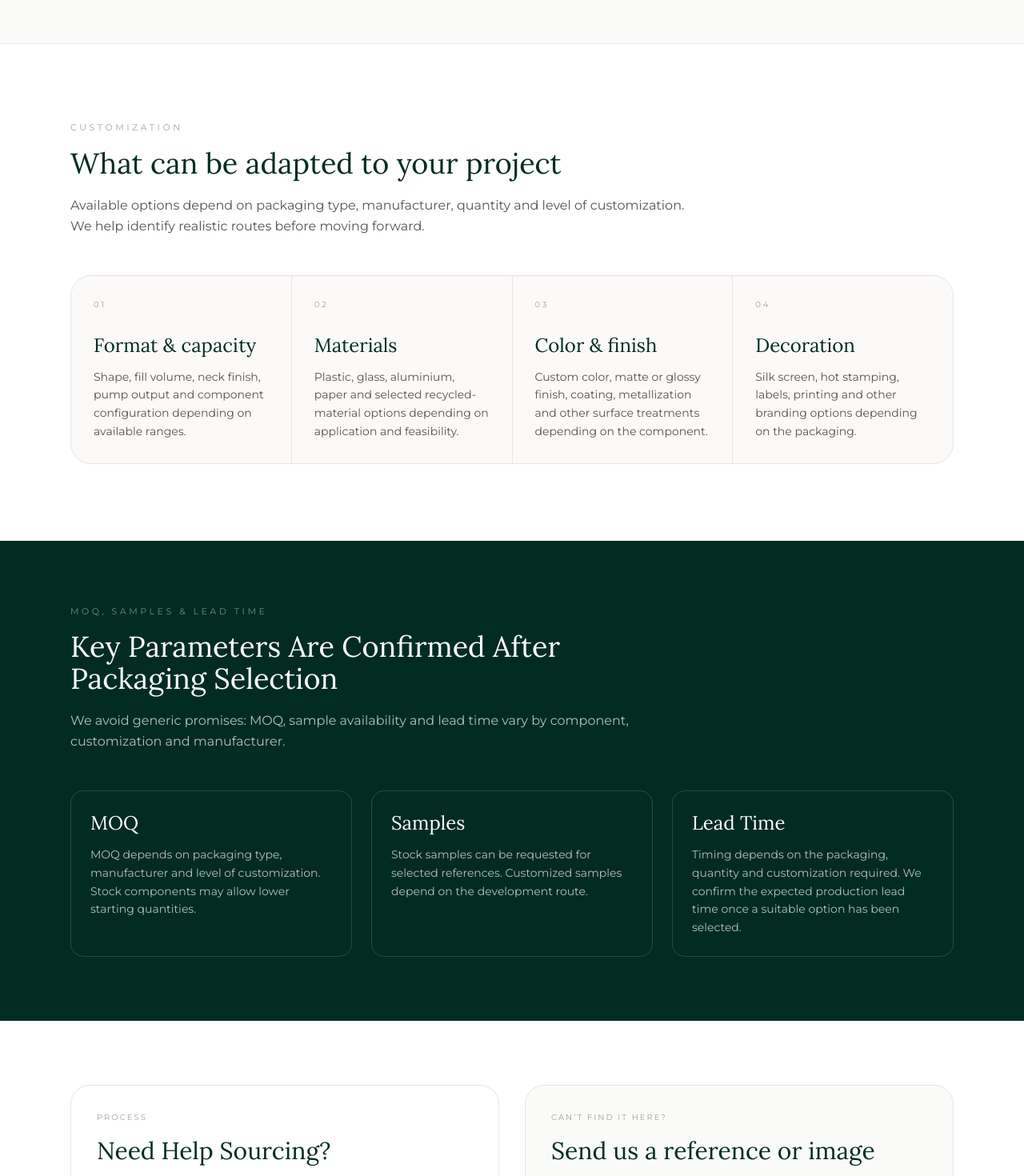
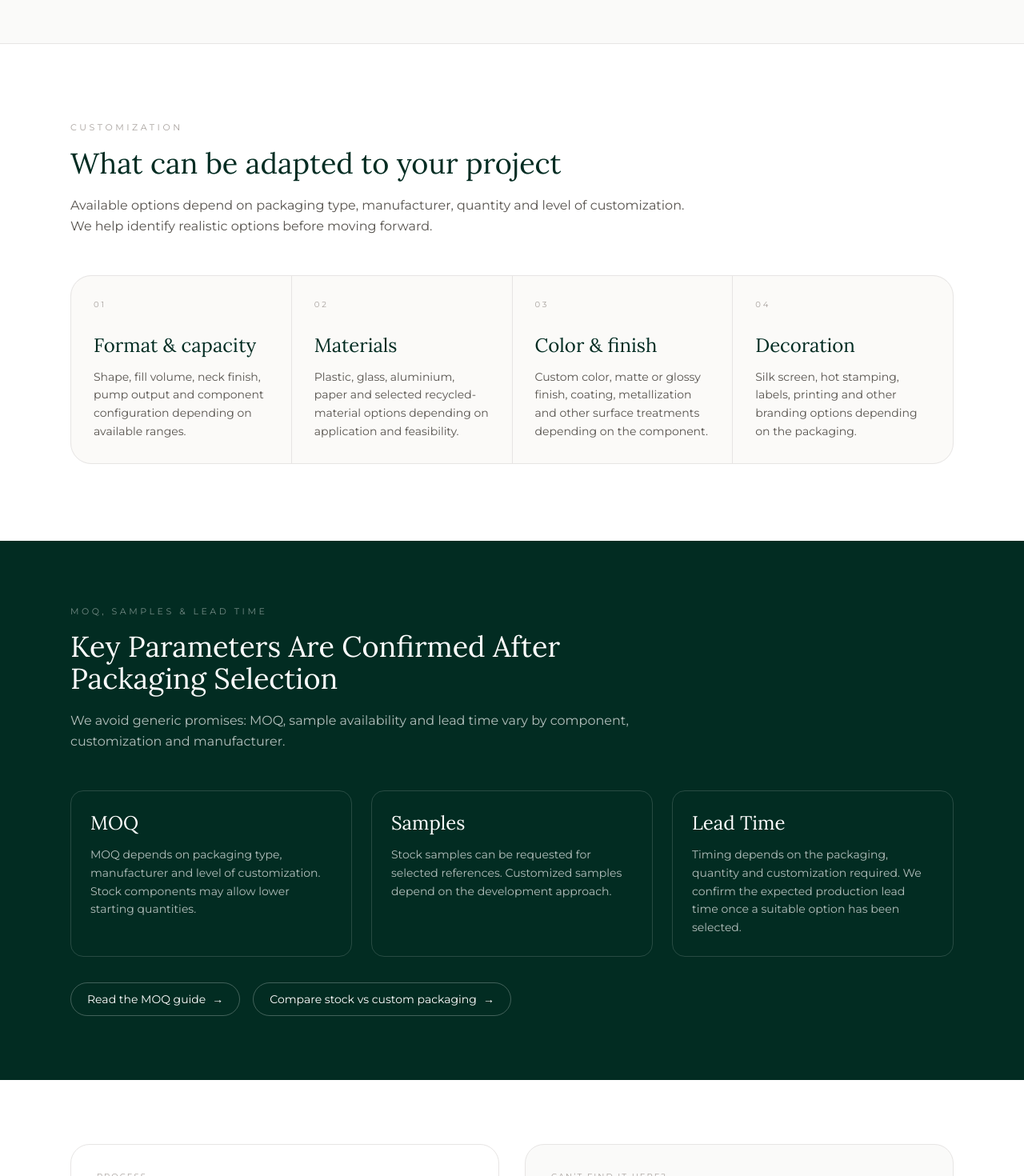
Before and after one commit to cathy6140/-Elmvale-Global-.github.io, a React (Vite) app: page /products in a window 1280 px wide. Shown: the part 1706-3176 px from the top of the page at 80% size. Built offline with nearby package versions, Linux system fonts and the light colour scheme.

Commit message:
Strengthen guide links from packaging page

```diff
--- a/src/pages/Products.tsx
+++ b/src/pages/Products.tsx
@@ -185,7 +185,7 @@ const Products: React.FC = () => {
           <p className="text-stone-600 leading-relaxed">
             {fr
               ? "Les possibilités dépendent du type de packaging, du fabricant, de la quantité et du niveau de personnalisation. Nous vous aidons à identifier les options réalistes avant d’avancer."
-              : "Available options depend on packaging type, manufacturer, quantity and level of customization. We help identify realistic routes before moving forward."}
+              : "Available options depend on packaging type, manufacturer, quantity and level of customization. We help identify realistic options before moving forward."}
           </p>
         </div>
 
@@ -230,7 +230,7 @@ const Products: React.FC = () => {
               <p className="text-sm text-white/70 leading-relaxed">
                 {fr
                   ? "Des échantillons standards peuvent être demandés pour certaines références. Les échantillons personnalisés dépendent du mode de développement."
-                  : "Stock samples can be requested for selected references. Customized samples depend on the development route."}
+                  : "Stock samples can be requested for selected references. Customized samples depend on the development approach."}
               </p>
             </div>
             <div className="border border-white/15 rounded-2xl p-6">
@@ -241,6 +241,21 @@ const Products: React.FC = () => {
                   : "Timing depends on the packaging, quantity and customization required. We confirm the expected production lead time once a suitable option has been selected."}
               </p>
             </div>
+          </div>
+
+          <div className="mt-8 flex flex-wrap gap-4">
+            <Link
+              to={localizedPath("/cosmetic-packaging-moq", language)}
+              className="inline-flex items-center gap-2 rounded-full border border-white/25 px-5 py-2.5 text-sm text-white hover:bg-white hover:text-brand-dark transition"
+            >
+              {fr ? "Lire le guide MOQ" : "Read the MOQ guide"} <span aria-hidden="true">→</span>
+            </Link>
+            <Link
+              to={localizedPath("/stock-vs-custom-packaging", language)}
+              className="inline-flex items-center gap-2 rounded-full border border-white/25 px-5 py-2.5 text-sm text-white hover:bg-white hover:text-brand-dark transition"
+            >
+              {fr ? "Comparer stock et custom" : "Compare stock vs custom packaging"} <span aria-hidden="true">→</span>
+            </Link>
           </div>
         </div>
       </section>
```
